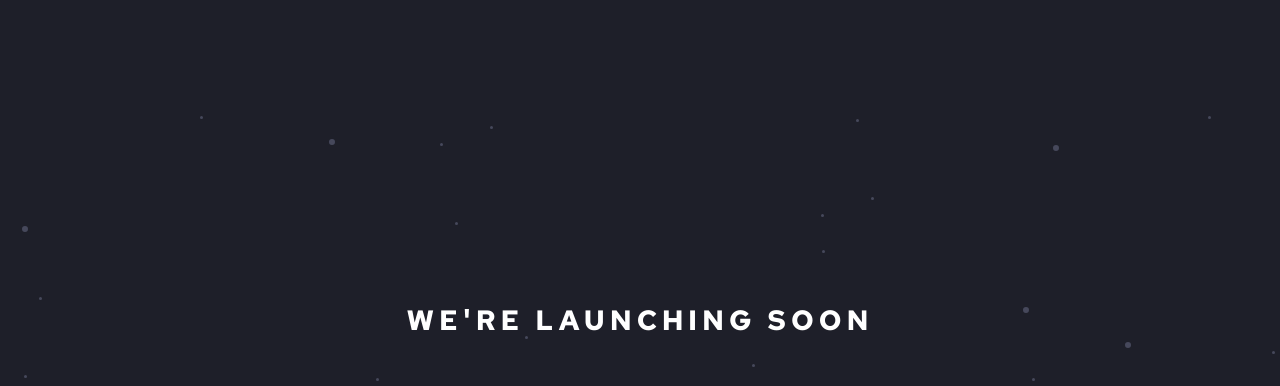
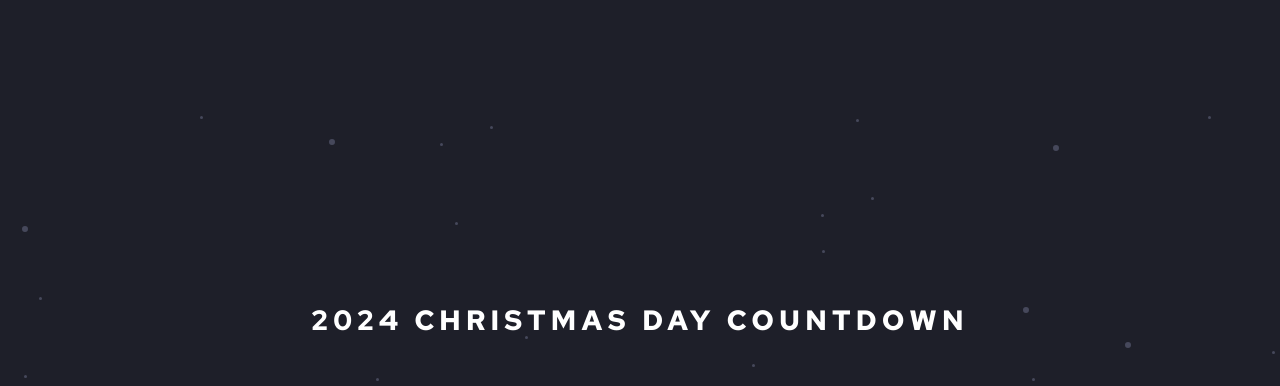
Before and after one commit to EmmyCodes1106/Countdown, a plain HTML site: page index.html in a window 1280 px wide. Shown: the top 386 px of the page. Drawn offline with Linux system fonts and the light colour scheme; a web font is replaced by a local one.

Commit message:
Update index.html

```diff
--- a/index.html
+++ b/index.html
@@ -31,7 +31,7 @@
         alt=""
       />
       <div class="countdown">
-        <h1>We're launching soon</h1>
+        <h1>2024 CHRISTMAS DAY COUNTDOWN</h1>
         <div class="time">
           <div class="days">
             <h2 id="days">08</h2>
```
